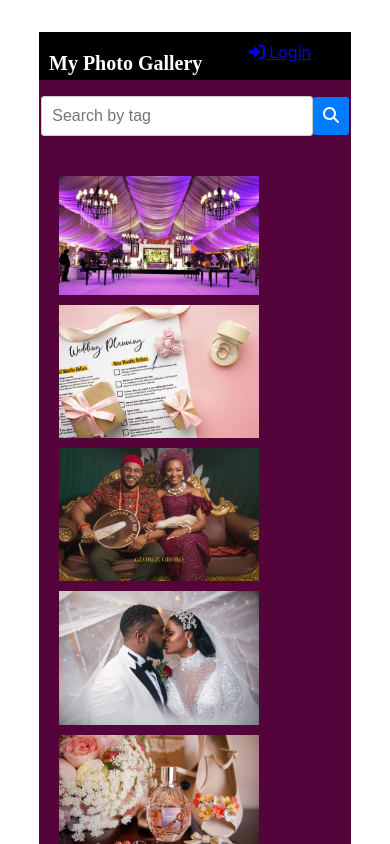
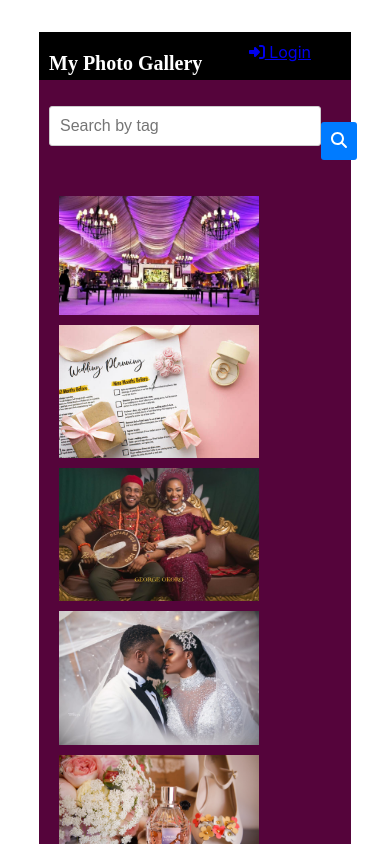
Before and after one commit to moromoke01/imageGallery, a React (Create React App) app: page /HomePage in a window 390 px wide. Shown: the top 844 px of the page. Built offline with nearby package versions, Linux system fonts and the light colour scheme.

Commit message:
Update Gallery.css

```diff
--- a/src/Components/gallery/Gallery.css
+++ b/src/Components/gallery/Gallery.css
@@ -20,3 +20,36 @@
     width: 200px;
     height: auto;
 }
+
+/* Basic styles for the search bar */
+.search-form {
+  width: 100%;
+  max-width: 300px; /* Set a maximum width to prevent it from stretching too wide */
+  margin: 0 auto; /* Center the search bar horizontally */
+  padding: 10px;
+  display: flex;
+  align-items: center;
+}
+
+.search-input {
+  flex: 1; /* Allow the input to expand and take available space */
+  padding: 5px;
+  border: 1px solid #ccc;
+  border-radius: 5px;
+}
+
+.search-button {
+  padding: 5px 10px;
+  background-color: #007bff; /* Customize the button style as needed */
+  border: none;
+  border-radius: 5px;
+  color: white;
+  cursor: pointer;
+}
+
+/* Add media query for screens smaller than 600px */
+@media (max-width: 600px) {
+  .search-form {
+    max-width: 100%; /* Remove the maximum width to allow full width on smaller screens */
+  }
+}
```
